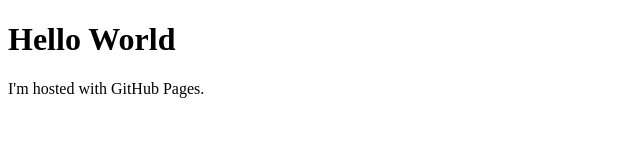
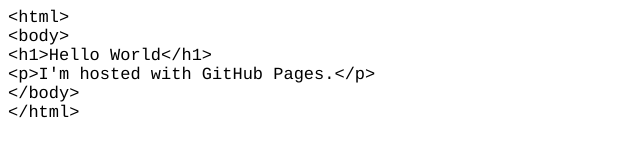
Before and after one commit to lkorby/lkorby.github.io, a plain HTML site: page index.html in a window 1280 px wide. Shown: the whole page, without its empty margins (0-640 px from the left). Drawn offline with Linux system fonts and the light colour scheme.

Commit message:
initial commit

```diff
--- a/index.html
+++ b/index.html
@@ -1,7 +1,22 @@
-<!DOCTYPE html>
+<!DOCTYPE html PUBLIC "-//W3C//DTD HTML 4.01//EN" "http://www.w3.org/TR/html4/strict.dtd">
 <html>
+<head>
+  <meta http-equiv="Content-Type" content="text/html; charset=utf-8">
+  <meta http-equiv="Content-Style-Type" content="text/css">
+  <title></title>
+  <meta name="Generator" content="Cocoa HTML Writer">
+  <meta name="CocoaVersion" content="2299.6">
+  <style type="text/css">
+    p.p1 {margin: 0.0px 0.0px 0.0px 0.0px; font: 17.0px Courier; color: #000000; -webkit-text-stroke: #eae96f; background-color: #000000; background-color: rgba(0, 0, 0, 0)}
+    span.s1 {font-kerning: none}
+  </style>
+</head>
 <body>
-<h1>Hello World</h1>
-<p>I'm hosted with GitHub Pages.</p>
+<p class="p1"><span class="s1">&lt;html&gt;</span></p>
+<p class="p1"><span class="s1">&lt;body&gt;</span></p>
+<p class="p1"><span class="s1">&lt;h1&gt;Hello World&lt;/h1&gt;</span></p>
+<p class="p1"><span class="s1">&lt;p&gt;I'm hosted with GitHub Pages.&lt;/p&gt;</span></p>
+<p class="p1"><span class="s1">&lt;/body&gt;</span></p>
+<p class="p1"><span class="s1">&lt;/html&gt;</span></p>
 </body>
 </html>
```
